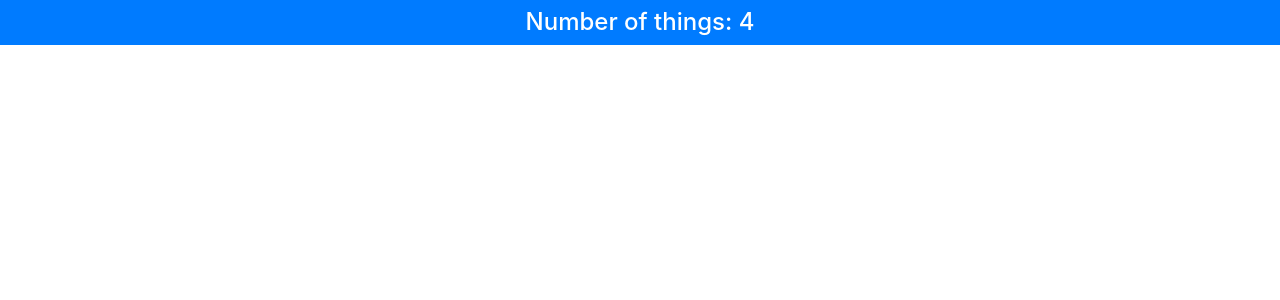
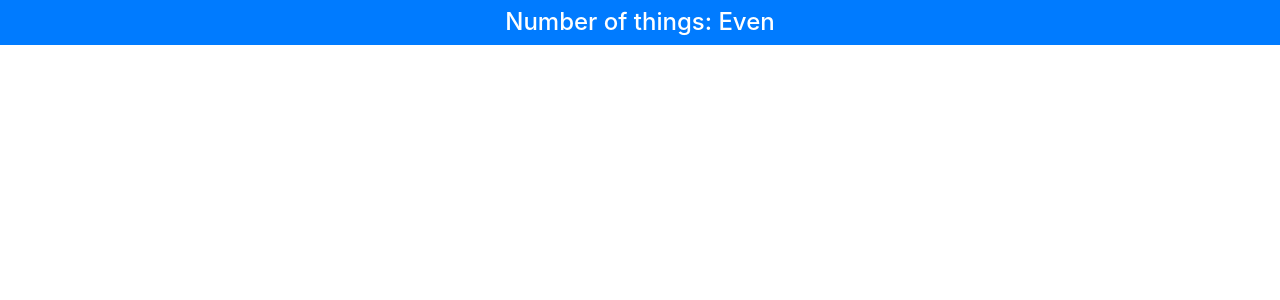
Before and after one commit to OpenTechConsult/primer, a React (Create React App) app: page / in a window 1280 px wide. Shown: the top 300 px of the page. Built offline with nearby package versions, Linux system fonts and the light colour scheme.

Commit message:
Performing computation in the App.js file in the src folder

```diff
--- a/src/App.js
+++ b/src/App.js
@@ -5,6 +5,6 @@ const count = 4
 export default class App extends Component {
   render = () =>
     <h4 className="bg-primary text-white text-center p-2">
-      Number of things: { count }
+      Number of things: { count % 2 === 0 ? "Even" : "Odd" }
     </h4>
 }
```
